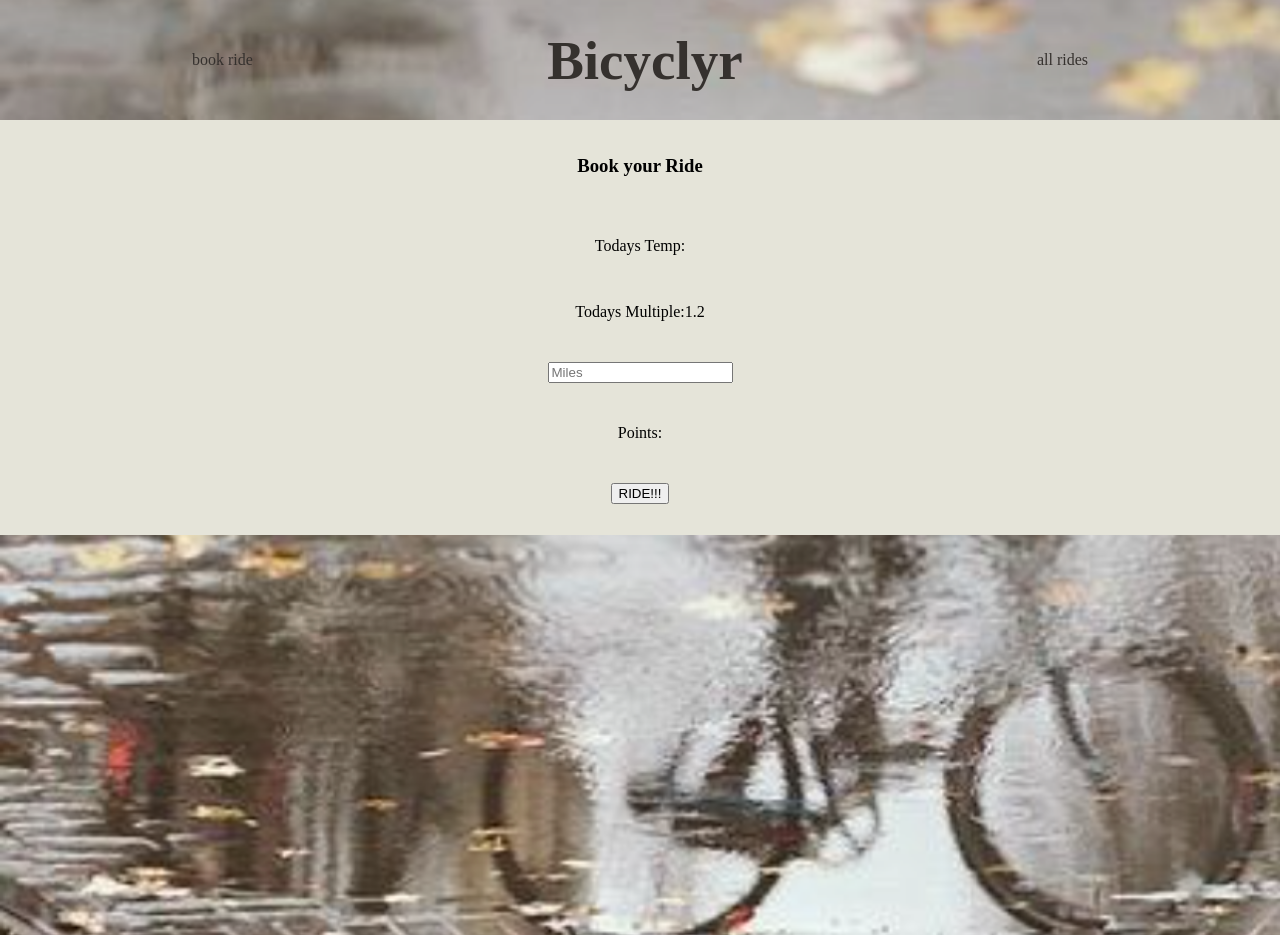
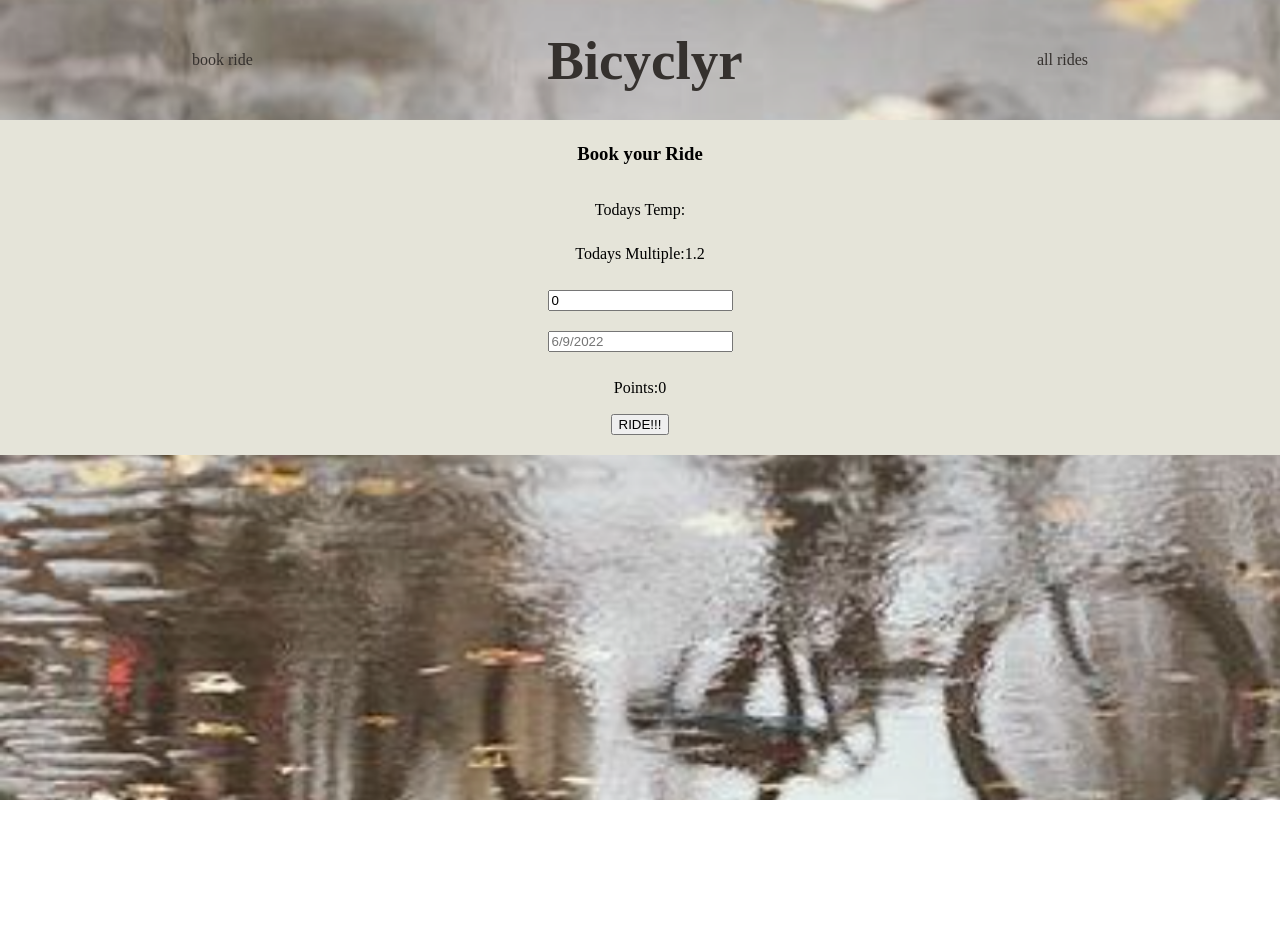
Before and after one commit to friotious/bicyclyr, a React (Create React App) app: page /book-ride in a window 1280 px wide. After the commit the page ends 800 px from the top, so only its background shows below. Built offline with nearby package versions, Linux system fonts and the light colour scheme; no server answers; a web font is replaced by a local one.

Commit message:
Add css and date input to bookRide

```diff
--- a/src/Components/App/App.js
+++ b/src/Components/App/App.js
@@ -4,6 +4,7 @@ import { Route, Switch, Link, NavLink, BrowserRouter } from 'react-router-dom'
 import BookRide from '../BookRide/BookRide'
 import AllRides from '../AllRides/AllRides'
 import Nav from '../Nav/Nav'
+import userData from '../../userData'
 
 
 class App extends Component {
@@ -29,17 +30,26 @@ class App extends Component {
         const keyResponse = await fetch(cityKeyUrl + cityKeyQuery)
         const data = await keyResponse.json()
         const key = data[0].Key
+
         const weatherResponse = await fetch(weatherUrl + `${key}?apikey=${this.state.apiKey}&details=true`)
         const weather = await weatherResponse.json()
         this.setState({ weather: weather[0]})
-    }catch(err) {
+
+    } catch(err) {
       console.log(err)
 
     }
   }
 
+  getUserData = async () => {
+      this.setState({allRides: userData})
+      // console.log(this.state.allRides[0].WeatherIcon, 'response')
+  }
+
+
   componentDidMount = () => {
     this.getWeather()
+    this.getUserData()
   };
 
   addRide(ride) {
@@ -67,7 +77,7 @@ class App extends Component {
 
         <Route
           exact path='/all-rides'
-          render={() =>   <AllRides />}
+          render={() =>   <AllRides allRides={this.state.allRides}/>}
         />
 
         <Route
--- a/src/Components/BookRide/BookRide.css
+++ b/src/Components/BookRide/BookRide.css
@@ -1,14 +1,20 @@
 .form {
-    color:rgb(53, 49, 46)
+    color:rgb(53, 49, 46);
+    display: flex;
+	flex-direction: column;
+	/* flex-wrap: nowrap; */
+	justify-content: space-evenly;
+	/* align-items: stretch; */
+	/* align-content: stretch; */
 }
 
-.bottom,
-.top {
-    height: 50vh;
+.bottom-book-ride,
+.top-book-ride {
+    height: 40vh;
     width:100vw;
 }
 
-.top {
+.top-book-ride {
     background-color: #E5E4D9;
     display: flex;
     flex-direction: column;
@@ -20,3 +26,12 @@
 p {
     margin: 8px;
 }
+
+input {
+    margin: 10px;
+}
+
+input:focus {
+    outline:0px;
+    border-color:rgb(167,131,69);
+  }
--- a/src/Components/BookRide/BookRide.js
+++ b/src/Components/BookRide/BookRide.js
@@ -8,16 +8,28 @@ class BookRide extends Component {
             weatherData: weather,
             diffMult: 1.2,
             ride: {
-                miles: null,
-                diffMult: null,
-                points: null,
+                date: '',
+                miles: 0,
+                diffMult: 0,
+                points: 0,
                 rideWeather: {}
 
             }
         }
     }
 
+    // const whatINeed = {
+    //     rideWeather.WeatherText = 'cloudy or rainy or whatever...',
+    //     rideWeather.HasPrecipitation = 'boolean',
+    //     rideWeather.isDayTime = 'boolean',
+    //     rideWeather.Temperature.Imperial.Value = 25,
+    //     rideWeather.RealFeelTemperature.Imperial.Phrase = 'pleasant',
+    //     rideWeather.Wind.Speed.Imperial.Value = 3.6,
+    //     rideWeather.WindChillTemperature.Imperial.Value = 66,
+
     componentDidMount = () => {
+
+
         // compute point multiple from weather data
         // display point multiple
     }
@@ -26,7 +38,7 @@ class BookRide extends Component {
 
         return (
             <div className='BookRide'>
-                <div className='top'>
+                <div className='top-book-ride'>
                     <h3>Book your Ride</h3>
                     <p>Todays Temp:{this.state.weather}</p>
                     <p>Todays Multiple:{this.state.diffMult}</p>
@@ -34,14 +46,22 @@ class BookRide extends Component {
                         <input
                         type='text'
                         placeholder='Miles'
-                        name='title'
+                        name='miles'
                         value={this.state.ride.miles}
                         />
+                        <input
+                        type='text'
+                        placeholder={new Date().toLocaleDateString()}
+                        name='date'
+                        value={this.state.ride.date}
+                        />
                     </form>
+
+
                     <p>Points:{this.state.ride.points}</p>
                     <button onClick={() => this.addRide(this.state.ride)}>RIDE!!!</button>
                 </div>
-                <div className='bottom'></div>
+                <div className='bottom-book-ride'></div>
             </div>
         )
 
```
